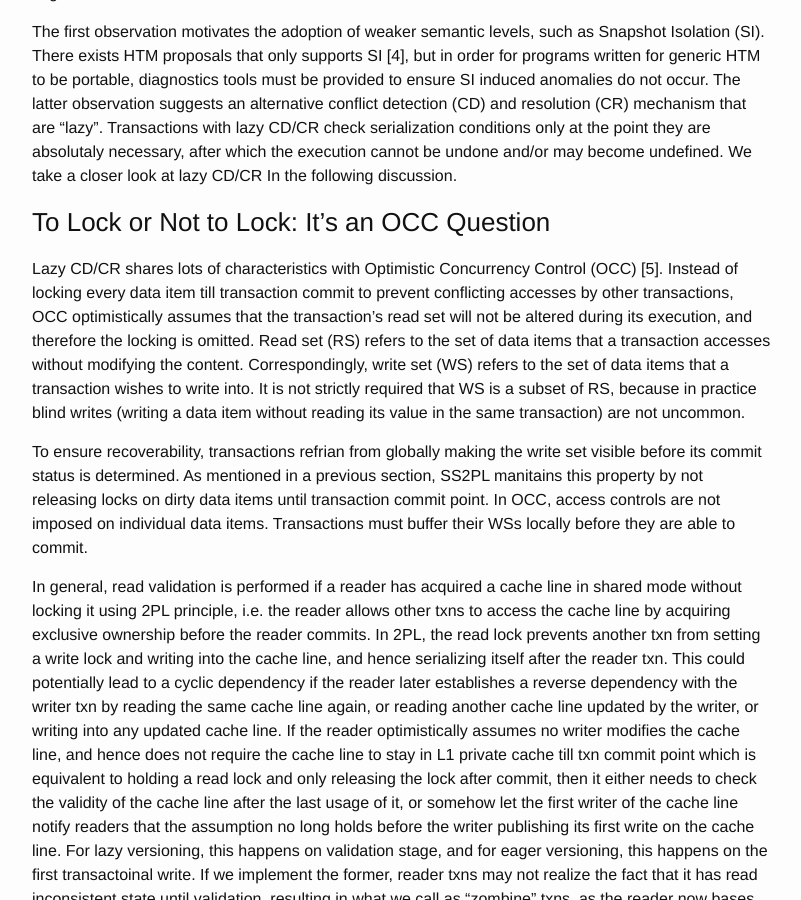
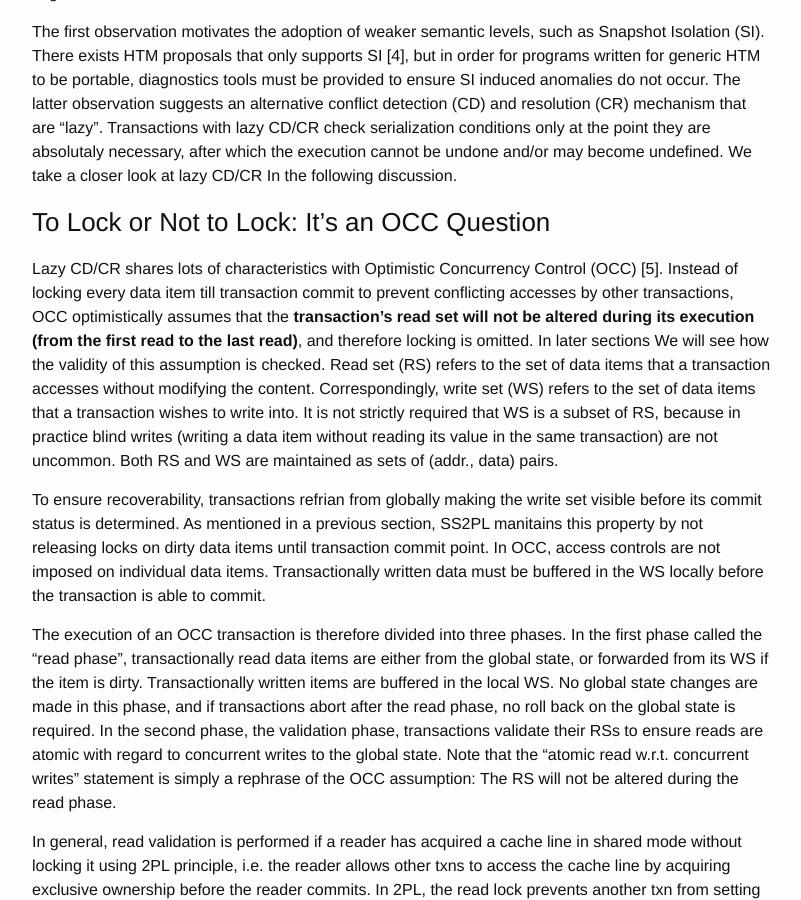
Before and after one commit to wangziqi2013/wangziqi2013.github.io, a Jekyll site: the page built from _posts/2018-03-18-HTM-Hardware-2PL-and-OCC.markdown, in a window 1280 px wide and 900 px high, scrolled down 2982 px. Shown: the whole window, without its empty margins (238-1039 px from the left). Built offline with Jekyll 4.4.1, drawn with Linux system fonts in a browser that asks for light colours.

Commit message:
Adding read phase and validation phase

```diff
--- a/_posts/2018-03-18-HTM-Hardware-2PL-and-OCC.markdown
+++ b/_posts/2018-03-18-HTM-Hardware-2PL-and-OCC.markdown
@@ -118,17 +118,27 @@ We take a closer look at lazy CD/CR In the following discussion.
 
 Lazy CD/CR shares lots of characteristics with Optimistic Concurrency Control (OCC) [5]. Instead of locking every
 data item till transaction commit to prevent conflicting accesses by other transactions,
-OCC optimistically assumes that the transaction's read set will not be altered during its
-execution, and therefore the locking is omitted. Read set (RS) refers to the set of data items that a
+OCC optimistically assumes that the **transaction's read set will not be altered during its
+execution (from the first read to the last read)**, and therefore locking is omitted.
+In later sections We will see how the validity of this assumption is checked.
+Read set (RS) refers to the set of data items that a
 transaction accesses without modifying the content. Correspondingly, write set (WS) refers to the set of data items
 that a transaction wishes to write into. It is not strictly required that WS is a subset of RS, because in practice
-blind writes (writing a data item without reading its value in the same transaction) are not uncommon.
+blind writes (writing a data item without reading its value in the same transaction) are not uncommon. Both RS and WS
+are maintained as sets of (addr., data) pairs.
 
 To ensure recoverability, transactions refrian from globally making the write set visible before its commit status is
 determined. As mentioned in a previous section, SS2PL manitains this property by not releasing locks on dirty data items
-until transaction commit point. In OCC, access controls are not imposed on individual data items. Transactions must
-buffer their WSs locally before they are able to commit.
+until transaction commit point. In OCC, access controls are not imposed on individual data items.
+Transactionally written data must be buffered in the WS locally before the transaction is able to commit.
 
+The execution of an OCC transaction is therefore divided into three phases. In the first phase called the "read phase",
+transactionally read data items are either from the global state, or forwarded from its WS if the item is dirty.
+Transactionally written items are buffered in the local WS.
+No global state changes are made in this phase, and if transactions abort after the read phase, no roll back on
+the global state is required. In the second phase, the validation phase, transactions validate their RSs to ensure reads
+are atomic with regard to concurrent writes to the global state. Note that the "atomic read w.r.t. concurrent writes"
+statement is simply a rephrase of the OCC assumption: The RS will not be altered during the read phase.
 
 In general, read validation is performed if a reader has acquired a cache line in shared mode without locking it using 2PL
 principle, i.e. the reader allows other txns to access the cache line by acquiring exclusive ownership before the reader commits.
```
